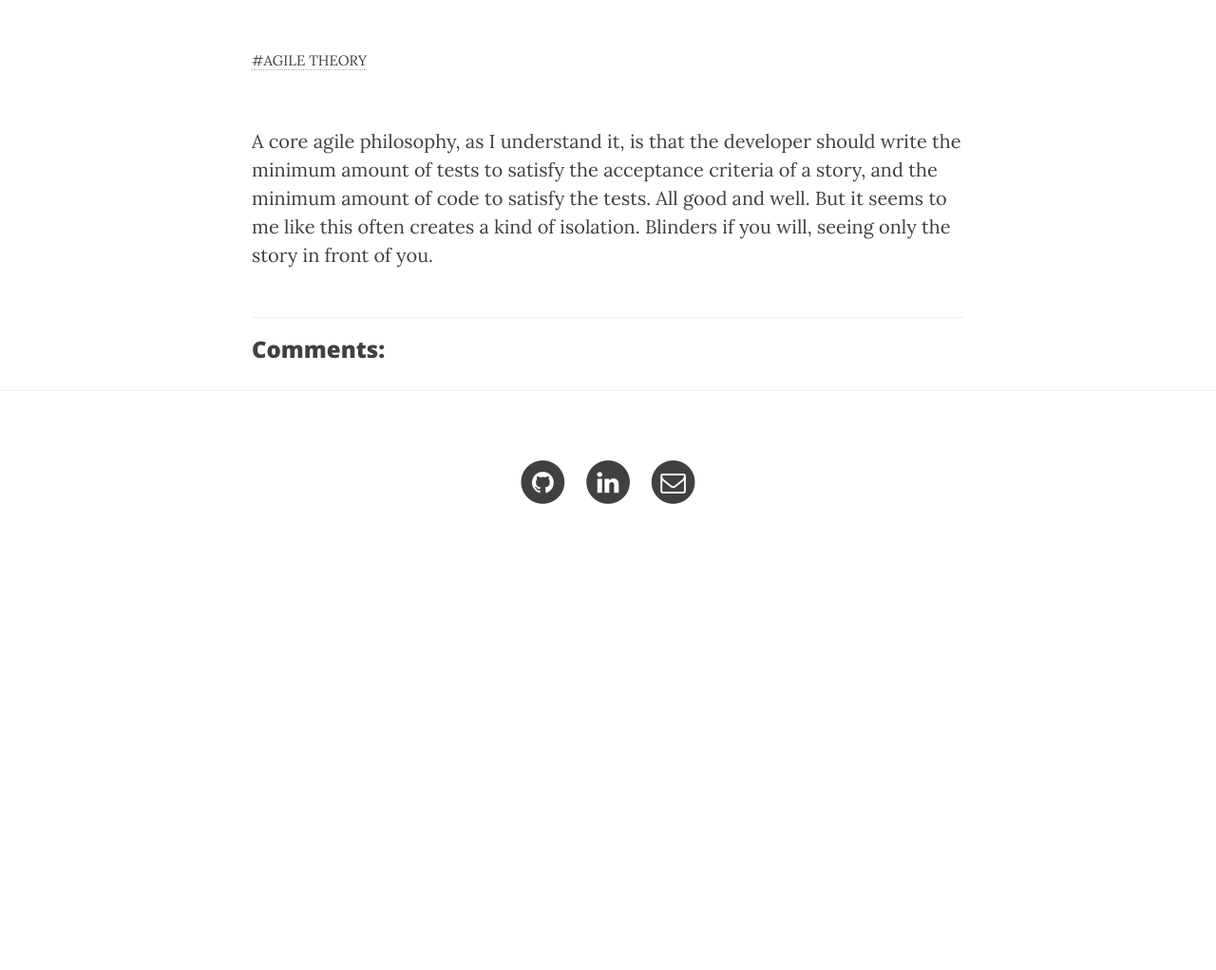
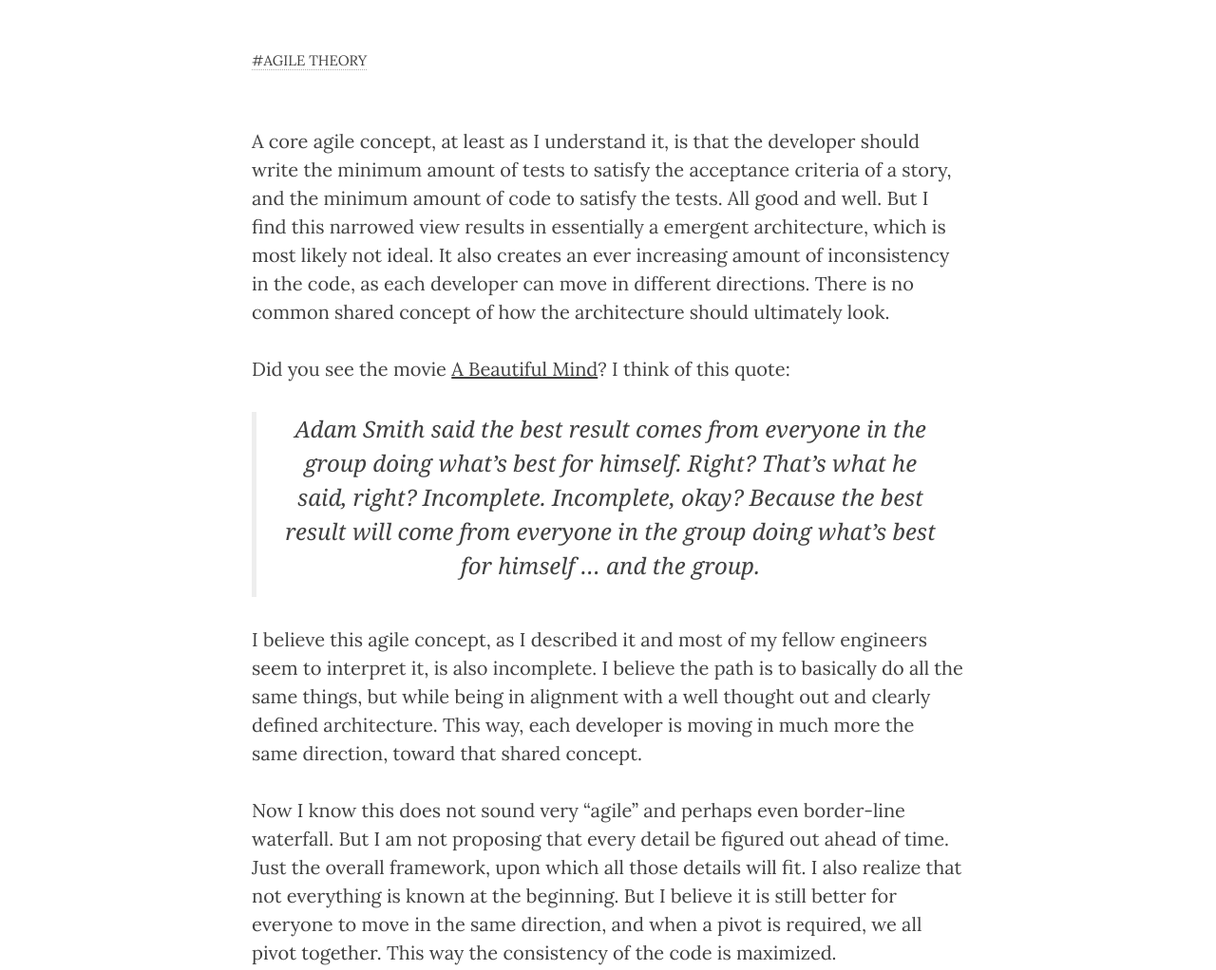
Before and after one commit to DCameronMauch/DCameronMauch.github.io, a plain HTML site: page 2017/11/06/intentional-architecture/index.html in a window 1280 px wide. Shown: the part 440-1462 px from the top of the page at 95% size. Before the commit the page ends 1041 px from the top, so only its background shows below. Drawn offline with nearby package versions, Linux system fonts and the light colour scheme; a script that the page names is missing.

Commit message:
Site updated: 2017-11-13 11:33:29

```diff
--- a/2017/11/06/intentional-architecture/index.html
+++ b/2017/11/06/intentional-architecture/index.html
@@ -10,7 +10,7 @@
 
     <!--Description-->
 
-        <meta name="description" content="A core agile philosophy, as I understand it, is that the developer should write the minimum amount of tests to satisfy the acceptance criteria of a st">
+        <meta name="description" content="A core agile concept, at least as I understand it, is that the developer should write the minimum amount of tests to satisfy the acceptance criteria o">
 
 
     <!--Author-->
@@ -181,7 +181,13 @@
 
             <!-- Post Main Content -->
             <div class="col-lg-8 col-lg-offset-2 col-md-10 col-md-offset-1">
-                <p>A core agile philosophy, as I understand it, is that the developer should write the minimum amount of tests to satisfy the acceptance criteria of a story, and the minimum amount of code to satisfy the tests.  All good and well.  But it seems to me like this often creates a kind of isolation.  Blinders if you will, seeing only the story in front of you.</p>
+                <p>A core agile concept, at least as I understand it, is that the developer should write the minimum amount of tests to satisfy the acceptance criteria of a story, and the minimum amount of code to satisfy the tests.  All good and well.  But I find this narrowed view results in essentially a emergent architecture, which is most likely not ideal.  It also creates an ever increasing amount of inconsistency in the code, as each developer can move in different directions.  There is no common shared concept of how the architecture should ultimately look.</p>
+<p>Did you see the movie <a href="http://www.imdb.com/title/tt0268978/" target="_blank" rel="external">A Beautiful Mind</a>?  I think of this quote:</p>
+<blockquote>
+<p>Adam Smith said the best result comes from everyone in the group doing what’s best for himself.  Right?  That’s what he said, right?  Incomplete.  Incomplete, okay?  Because the best result will come from everyone in the group doing what’s best for himself … and the group.</p>
+</blockquote>
+<p>I believe this agile concept, as I described it and most of my fellow engineers seem to interpret it, is also incomplete.  I believe the path is to basically do all the same things, but while being in alignment with a well thought out and clearly defined architecture.  This way, each developer is moving in much more the same direction, toward that shared concept.</p>
+<p>Now I know this does not sound very “agile” and perhaps even border-line waterfall.  But I am not proposing that every detail be figured out ahead of time.  Just the overall framework, upon which all those details will fit.  I also realize that not everything is known at the beginning.  But I believe it is still better for everyone to move in the same direction, and when a pivot is required, we all pivot together.  This way the consistency of the code is maximized.</p>
 
 
 
```
